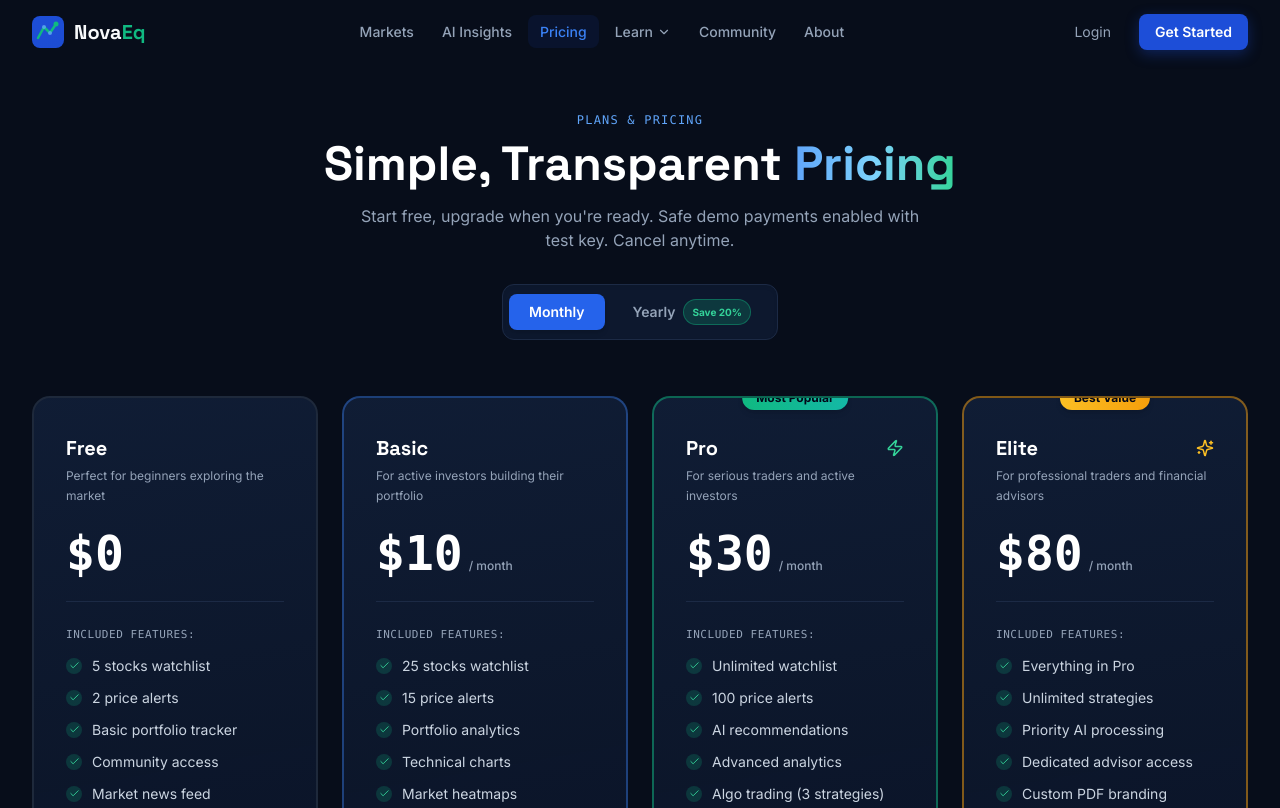
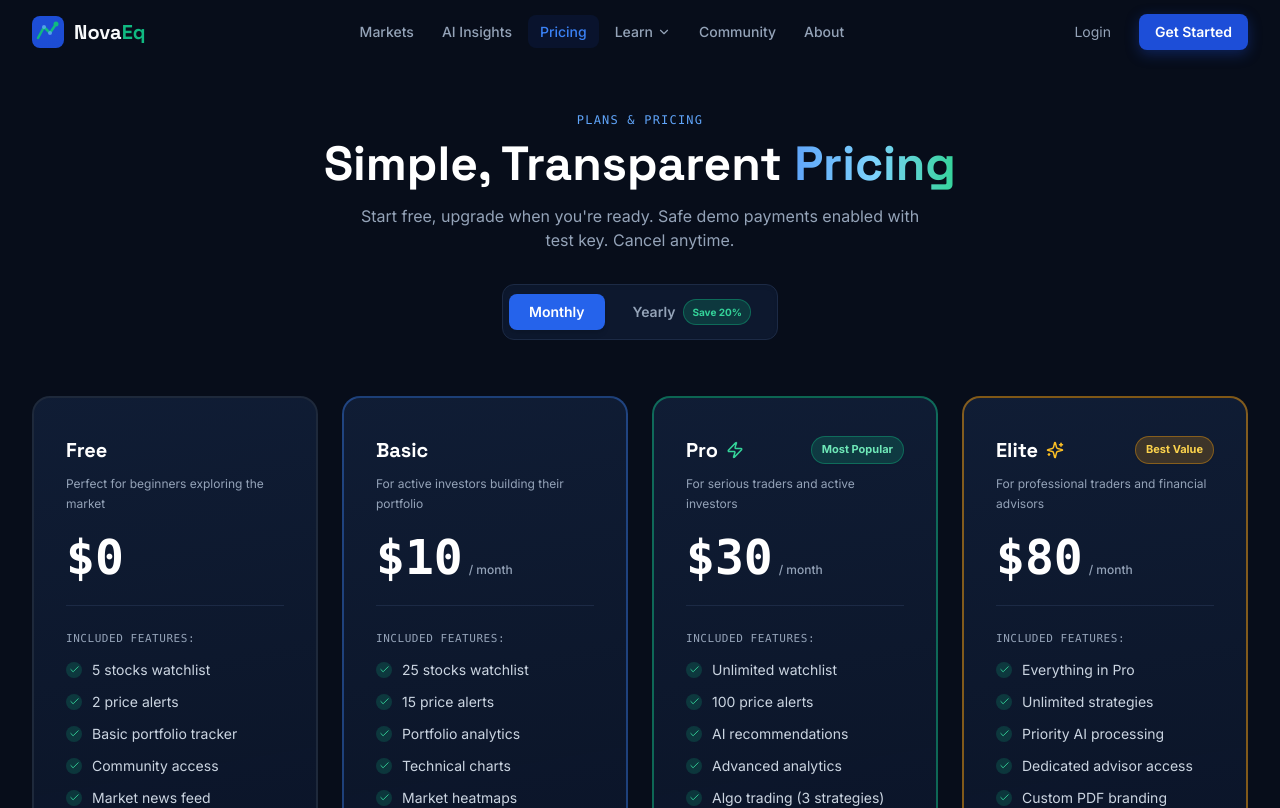
Before and after one commit to varadchaudhari-web/NovaEq, a React (Vite) app: page /pricing in a window 1280 px wide. Shown: the top 808 px of the page. Built offline with nearby package versions, Linux system fonts and the light colour scheme.

Commit message:
Fix badge clipping and top border overlap by integrating badges inside card headers

```diff
--- a/src/pages/public/Pricing.tsx
+++ b/src/pages/public/Pricing.tsx
@@ -346,24 +346,33 @@ const Pricing: React.FC = () => {
                 className={cn(
                   'p-7 sm:p-8 flex flex-col justify-between h-full min-h-[620px] relative border-2 transition-all',
                   plan.color,
-                  isCurrent && 'border-emerald-500 ring-2 ring-emerald-500/40 bg-emerald-950/10'
+                  isCurrent && 'border-emerald-500 ring-2 ring-emerald-500/40 bg-emerald-950/15'
                 )}
                 tiltMaxAngle={6}
                 translateZ={10}
               >
-                {/* Top Badges */}
-                <div className="absolute -top-3 left-1/2 -translate-x-1/2 z-20 flex gap-2">
+                {/* Plan Header Info */}
+                <div>
+                  <div className="mb-5 pt-1">
+                    {/* Top Row: Plan Name & Badge */}
+                    <div className="flex items-center justify-between gap-2 mb-2 min-h-[32px]">
+                      <div className="flex items-center gap-2">
+                        <h3 className="text-xl font-display font-bold text-white">{plan.name}</h3>
+                        {plan.id === 'pro' && <Zap size={18} className="text-emerald-400" />}
+                        {plan.id === 'elite' && <Sparkles size={18} className="text-amber-400" />}
+                      </div>
+
                       {isCurrent ? (
-                    <span className="text-xs font-bold px-3.5 py-1 rounded-full bg-emerald-500 text-slate-950 shadow-md flex items-center gap-1">
-                      <CheckCircle2 size={13} /> Current Plan
+                        <span className="text-[11px] font-bold px-2.5 py-1 rounded-full bg-emerald-500/20 text-emerald-300 border border-emerald-500/50 shadow-sm flex items-center gap-1">
+                          <CheckCircle2 size={12} className="text-emerald-400" /> Current Plan
                         </span>
                       ) : plan.badge ? (
                         <span
                           className={cn(
-                        'text-xs font-bold px-3.5 py-1 rounded-full shadow-md',
+                            'text-[11px] font-bold px-2.5 py-1 rounded-full shadow-sm',
                             plan.id === 'pro'
-                          ? 'bg-gradient-to-r from-emerald-500 to-teal-500 text-slate-950'
-                          : 'bg-gradient-to-r from-amber-400 to-amber-500 text-slate-950'
+                              ? 'bg-emerald-500/20 text-emerald-300 border border-emerald-500/40'
+                              : 'bg-amber-500/20 text-amber-300 border border-amber-500/40'
                           )}
                         >
                           {plan.badge}
@@ -371,14 +380,6 @@ const Pricing: React.FC = () => {
                       ) : null}
                     </div>
 
-                {/* Plan Info */}
-                <div>
-                  <div className="mb-6 pt-1">
-                    <div className="flex items-center justify-between gap-2 mb-1">
-                      <h3 className="text-xl font-display font-bold text-white">{plan.name}</h3>
-                      {plan.id === 'pro' && <Zap size={18} className="text-emerald-400" />}
-                      {plan.id === 'elite' && <Sparkles size={18} className="text-amber-400" />}
-                    </div>
                     <p className="text-xs text-slate-400 leading-relaxed min-h-[36px]">{plan.desc}</p>
                   </div>
 
```
Lines whose indentation alone changed are shown as unchanged.
